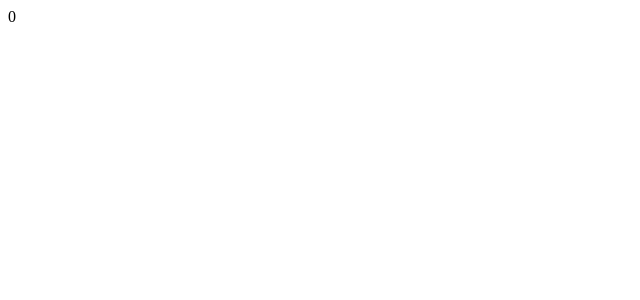
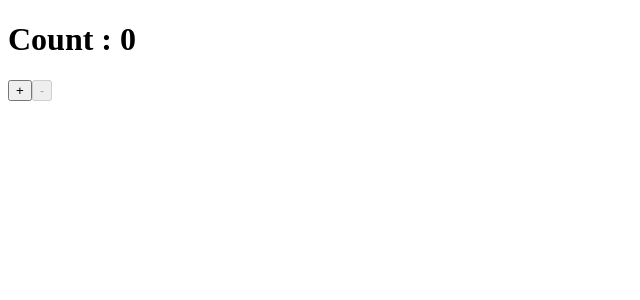
Before and after one commit to rajesh-gole-softobiz/ReactJS, a React (Create React App) app in the folder 3.state/: page / in a window 1280 px wide. Shown: the top 300 px of the page, without its empty margins (0-640 px from the left). Built offline with nearby package versions, Linux system fonts and the light colour scheme.

Commit message:
state, setState

```diff
--- a/3.state/src/App.js
+++ b/3.state/src/App.js
@@ -4,7 +4,7 @@ import STATE from './STATE'
 export default function App() {
   return (
     <>
-        <STATE count='0' />
+        <STATE/>
     </>
   )
 }
--- a/3.state/src/STATE.js
+++ b/3.state/src/STATE.js
@@ -1,9 +1,40 @@
 import React, { Component } from 'react'
 
 export default class STATE extends Component {
+
+  // To create a state we need constructor. shortcuts: rconst
+    constructor(props) {
+      super(props)
+
+      this.state = {
+         count: 0,
+
+      }
+    }
+
+ // Create handleIncrement fun
+ handleIncrement = () =>{
+    this.setState({
+        count: this.state.count + 1
+    })
+ }
+
+ // Create handleDecrement fun
+ handleDecrement = () =>{
+    this.setState({
+        count: this.state.count - 1
+    })
+ }
+
+
   render() {
+    const {count} = this.state
     return (
-      <div>{this.props.count}</div>
+        <>
+            <h1>Count : {count}</h1>
+            <button onClick={this.handleIncrement}>+</button>
+            <button onClick={this.handleDecrement} disabled={count===0?true : false}>-</button>
+        </>
     )
   }
 }
```
